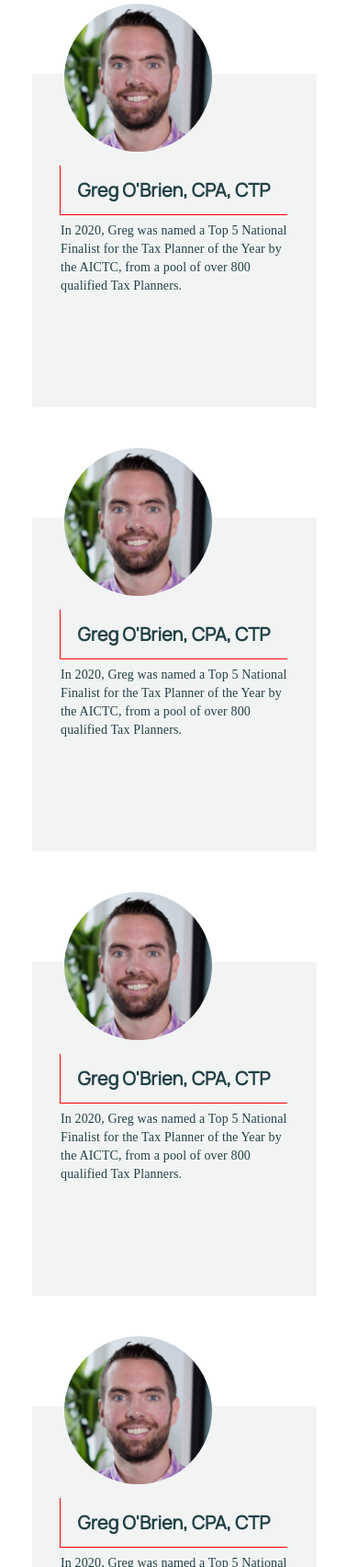
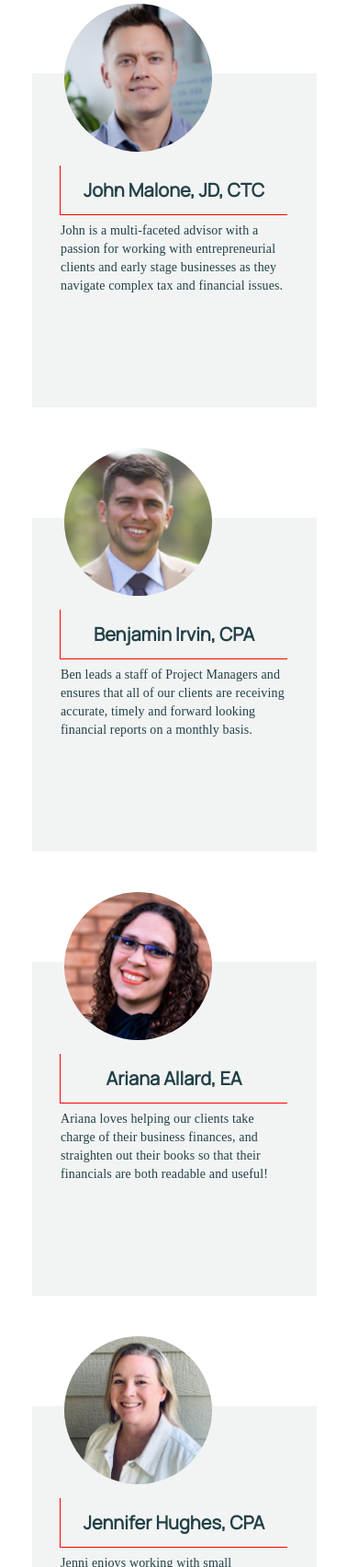
Before and after one commit to arifulgony/anomaly, a plain HTML site: page index.html in a window 390 px wide. Shown: the part 5498-7202 px from the top of the page at 92% size. Drawn offline with Linux system fonts and the light colour scheme; a web font is replaced by a local one.

Commit message:
project responsive done

```diff
--- a/index.html
+++ b/index.html
@@ -159,55 +159,52 @@
 
           <div class="grid_item grid_item2">
             <div class="grid_item_img">
-              <img src="./img/jak.png" alt="">
+              <img src="./img/rafi.png" alt="">
             </div>
             <div class="grid_item_name">
-              <h2>Greg O'Brien, CPA, CTP</h2>
+              <h2>John Malone, JD, CTC</h2>
             </div>
-            <p>In 2020, Greg was named a Top 5 National Finalist for the Tax Planner of the Year by the AICTC, from a pool of over
-              800 qualified Tax Planners.</p>
+            <p>John is a multi-faceted advisor with a passion
+              for working with entrepreneurial clients and early stage businesses as they navigate complex tax and financial issues.</p>
           </div>
 
           <div class="grid_item grid_item3">
             <div class="grid_item_img">
-              <img src="./img/jak.png" alt="">
+              <img src="./img/rana.png" alt="">
             </div>
             <div class="grid_item_name">
-              <h2>Greg O'Brien, CPA, CTP</h2>
+              <h2>Benjamin Irvin, CPA</h2>
             </div>
-            <p>In 2020, Greg was named a Top 5 National Finalist for the Tax Planner of the Year by the AICTC, from a pool of over
-              800 qualified Tax Planners.</p>
+            <p>Ben leads a staff of Project Managers and ensures that all of our clients are receiving accurate, timely and forward looking financial reports on a monthly basis.</p>
           </div>
           <div class="grid_item grid_item4">
             <div class="grid_item_img">
-              <img src="./img/jak.png" alt="">
+              <img src="./img/jami.png" alt="">
             </div>
             <div class="grid_item_name">
-              <h2>Greg O'Brien, CPA, CTP</h2>
+              <h2>Ariana Allard, EA</h2>
             </div>
-            <p>In 2020, Greg was named a Top 5 National Finalist for the Tax Planner of the Year by the AICTC, from a pool of over
-              800 qualified Tax Planners.</p>
+            <p>Ariana loves helping our clients take charge of their business finances, and straighten out their books so that their financials are both readable and useful!</p>
           </div>
 
           <div class="grid_item grid_item5">
             <div class="grid_item_img">
-              <img src="./img/jak.png" alt="">
+              <img src="./img/mony.png" alt="">
             </div>
             <div class="grid_item_name">
-              <h2>Greg O'Brien, CPA, CTP</h2>
+              <h2>Jennifer Hughes, CPA</h2>
             </div>
-            <p>In 2020, Greg was named a Top 5 National Finalist for the Tax Planner of the Year by the AICTC, from a pool of over
-              800 qualified Tax Planners.</p>
+            <p>Jenni enjoys working with small businesses because she knows how important it is for a business to have an accurate set of books and to timely file their taxes.</p>
           </div>
           <div class="grid_item grid_item6">
             <div class="grid_item_img">
-              <img src="./img/jak.png" alt="">
+              <img src="./img/lokki.png" alt="">
             </div>
             <div class="grid_item_name">
-              <h2>Greg O'Brien, CPA, CTP</h2>
+              <h2>Cherise Hadley, CPA</h2>
             </div>
-            <p>In 2020, Greg was named a Top 5 National Finalist for the Tax Planner of the Year by the AICTC, from a pool of over
-              800 qualified Tax Planners.</p>
+            <p>Cherise’s professional experience includes public company audits, bookkeeping
+              and payroll services, business and individual tax preparation, and estate planning</p>
           </div>
         </div>
         <button class="liability-btn"><div class="banner-btn"><samp>Schedule A Free Consultation <span class="none">Now</span> </samp><img src="./img/icone/arrow.png" alt="arror"></div></button>
```
